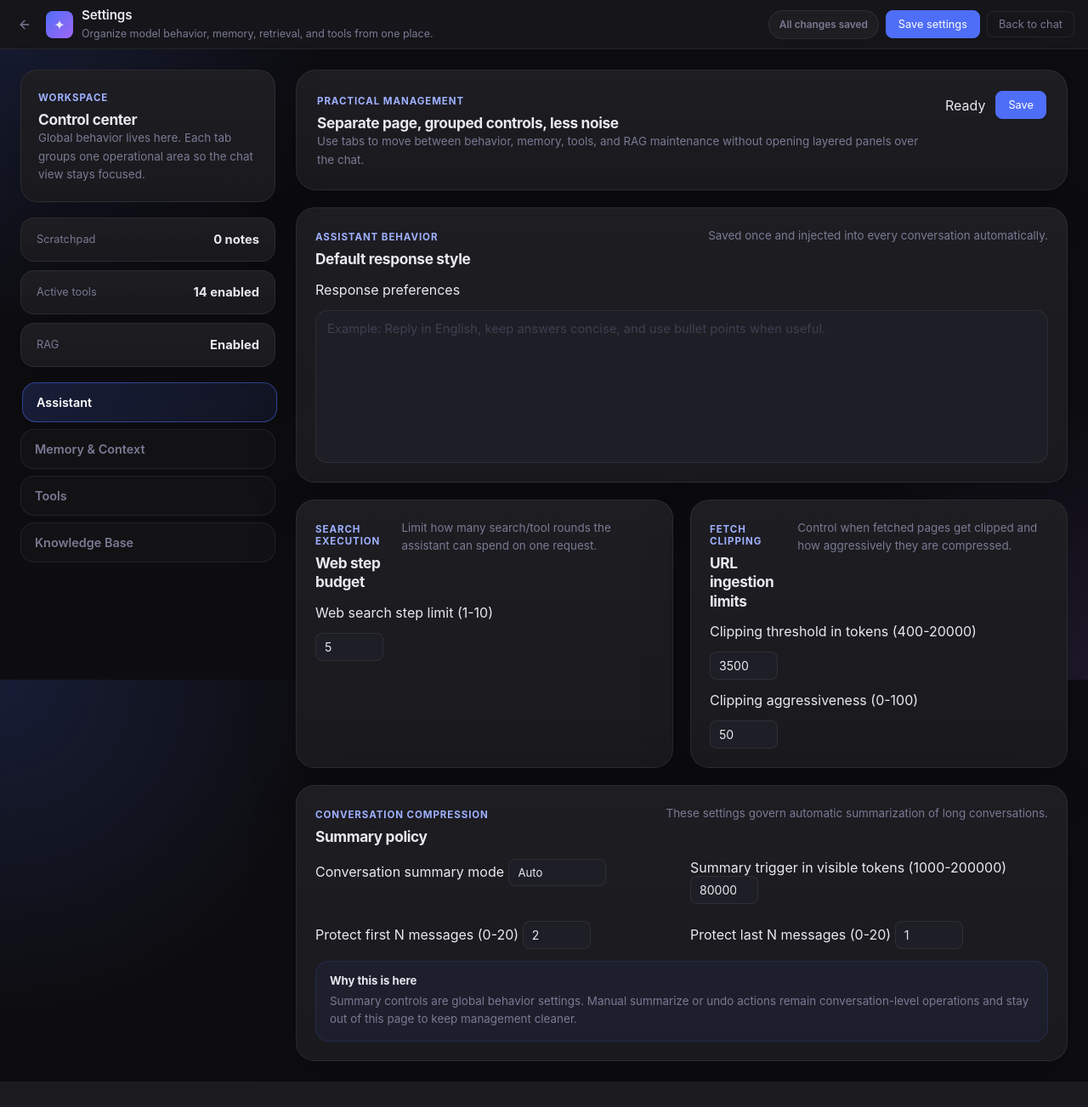
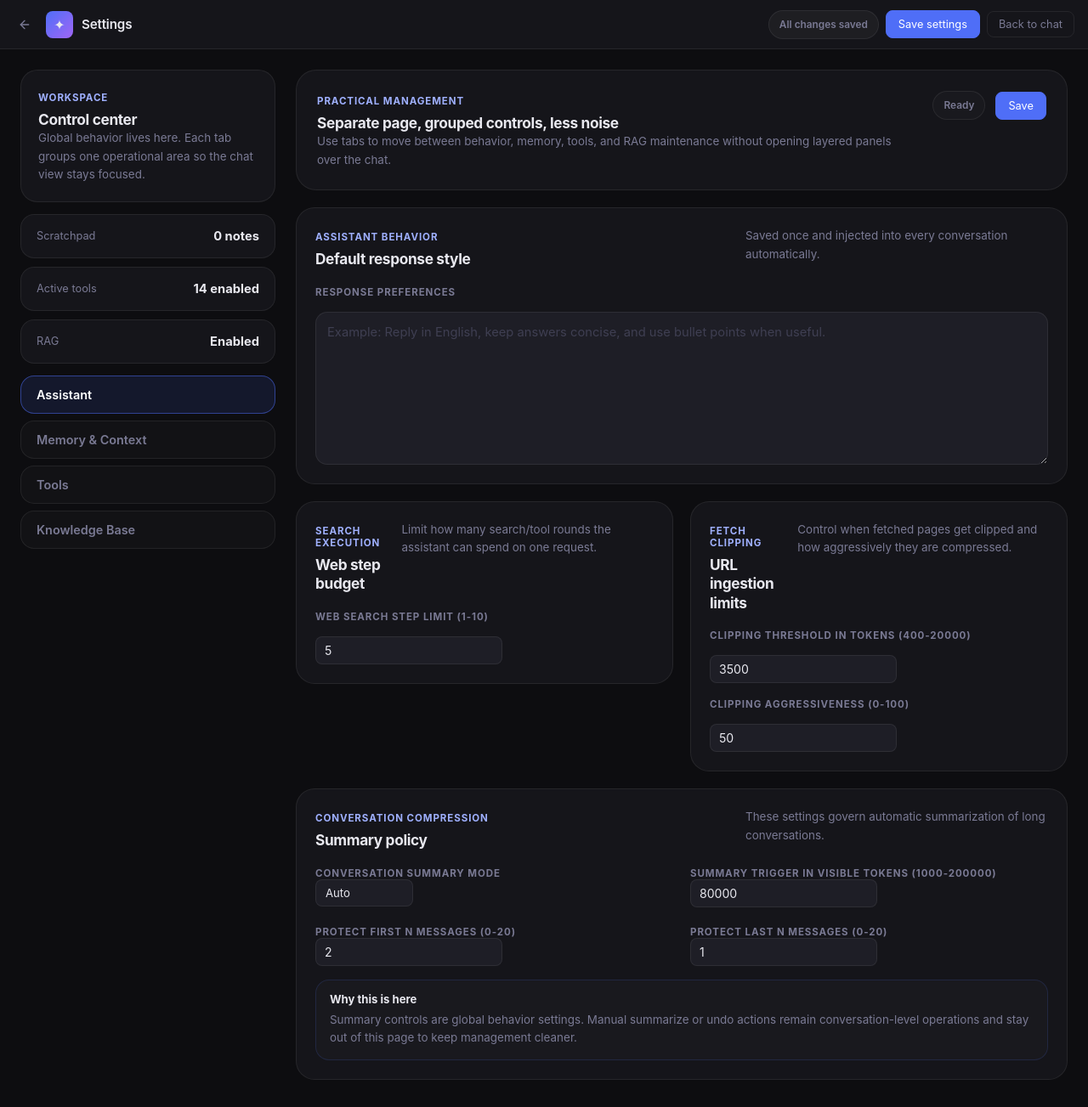
Before and after one commit to dexdot20/flask-rag-vision-chatbot, a Flask app: page /settings in a window 1280 px wide. Shown: the whole page at 85% size. Before the commit the page ends 1273 px from the top, so only its background shows below. Run offline with Flask 3, Linux system fonts and the light colour scheme; data that the repository does not hold is empty; parts of the project's set-up code (start-up, migrations or seed data) failed here and were passed over; some libraries are stand-ins or nearby versions.

Commit message:
Refactor settings page: Remove redundant description text from settings header

```diff
--- a/static/style.css
+++ b/static/style.css
@@ -2446,7 +2446,6 @@
   }
 }
 
-.kb-actions-row,
 .kb-inline-form {
   display: flex;
   gap: 8px;
@@ -3059,10 +3058,8 @@
 .settings-page-body {
   overflow: auto;
   min-height: 100dvh;
-  background:
-    radial-gradient(circle at top left, rgba(79, 110, 247, 0.16), transparent 26%),
-    radial-gradient(circle at bottom right, rgba(160, 102, 245, 0.12), transparent 22%),
-    var(--bg);
+  background: var(--bg);
+  color-scheme: dark;
 }
 
 .settings-page-title-group {
@@ -3113,7 +3110,9 @@
   display: grid;
   grid-template-columns: 300px minmax(0, 1fr);
   gap: 24px;
-  padding: 24px;
+  width: min(1260px, calc(100% - 48px));
+  margin: 0 auto;
+  padding: 24px 0 32px;
   align-items: start;
 }
 
@@ -3122,7 +3121,7 @@
   top: 24px;
   display: flex;
   flex-direction: column;
-  gap: 18px;
+  gap: 14px;
 }
 
 .settings-page-sidebar__intro,
@@ -3130,10 +3129,8 @@
 .settings-page-section-card,
 .settings-stat-card {
   border: 1px solid var(--border);
-  background:
-    linear-gradient(180deg, rgba(255, 255, 255, 0.035), rgba(255, 255, 255, 0.02)),
-    var(--surface);
-  box-shadow: 0 20px 60px rgba(0, 0, 0, 0.18);
+  background: var(--surface);
+  box-shadow: none;
 }
 
 .settings-page-sidebar__intro {
@@ -3170,6 +3167,22 @@
   line-height: 1.6;
 }
 
+.settings-label {
+  display: block;
+  margin-top: 2px;
+  color: var(--text-secondary);
+  font-size: 0.72rem;
+  font-weight: 700;
+  letter-spacing: 0.08em;
+  text-transform: uppercase;
+}
+
+.settings-copy {
+  color: var(--text-secondary);
+  font-size: 0.8rem;
+  line-height: 1.55;
+}
+
 .settings-page-stats {
   display: grid;
   gap: 10px;
@@ -3205,13 +3218,13 @@
   background: rgba(255, 255, 255, 0.025);
   color: var(--text-secondary);
   border-radius: 16px;
-  padding: 14px 16px;
+  padding: 13px 16px 13px 18px;
   text-align: left;
   font: inherit;
   font-size: 0.9rem;
   font-weight: 600;
   cursor: pointer;
-  transition: border-color 0.15s, background 0.15s, color 0.15s, transform 0.15s;
+  transition: border-color 0.15s, background 0.15s, color 0.15s;
 }
 
 .settings-tab-btn:hover {
@@ -3222,9 +3235,8 @@
 
 .settings-tab-btn.active {
   border-color: rgba(79, 110, 247, 0.5);
-  background: linear-gradient(135deg, rgba(79, 110, 247, 0.18), rgba(79, 110, 247, 0.08));
+  background: rgba(79, 110, 247, 0.12);
   color: #fff;
-  transform: translateX(2px);
 }
 
 .settings-page-content {
@@ -3248,6 +3260,8 @@
   align-items: center;
   gap: 12px;
   flex-shrink: 0;
+  flex-wrap: wrap;
+  justify-content: flex-end;
 }
 
 .settings-tab-panels {
@@ -3273,6 +3287,7 @@
 
 .settings-page-grid--two {
   grid-template-columns: repeat(2, minmax(0, 1fr));
+  align-items: start;
 }
 
 .settings-page-stack {
@@ -3286,7 +3301,7 @@
   padding: 22px;
   display: flex;
   flex-direction: column;
-  gap: 14px;
+  gap: 16px;
 }
 
 .settings-page-section-card__header {
@@ -3294,17 +3309,22 @@
   align-items: flex-start;
   justify-content: space-between;
   gap: 16px;
+  padding-bottom: 2px;
 }
 
 .settings-page-section-card__header > div {
   min-width: 0;
+}
+
+.settings-page-section-card__header p {
+  max-width: 42ch;
 }
 
 .settings-page-note-block {
   padding: 14px 16px;
   border-radius: 16px;
   border: 1px solid rgba(79, 110, 247, 0.16);
-  background: rgba(79, 110, 247, 0.06);
+  background: rgba(255, 255, 255, 0.02);
 }
 
 .settings-page-note-block strong {
@@ -3319,6 +3339,136 @@
   gap: 12px;
 }
 
+.tool-toggle {
+  display: flex;
+  align-items: flex-start;
+  gap: 10px;
+  padding: 12px 14px;
+  border-radius: 14px;
+  border: 1px solid var(--border);
+  background: rgba(255, 255, 255, 0.02);
+  color: var(--text-primary);
+  line-height: 1.45;
+  transition: border-color 0.15s, background 0.15s;
+}
+
+.tool-toggle:hover {
+  border-color: rgba(79, 110, 247, 0.28);
+  background: rgba(79, 110, 247, 0.04);
+}
+
+.tool-toggle input {
+  margin-top: 3px;
+  flex-shrink: 0;
+}
+
+.scratchpad-list {
+  display: flex;
+  flex-direction: column;
+  gap: 10px;
+}
+
+.scratchpad-empty-state {
+  padding: 14px;
+  border: 1px dashed rgba(255, 255, 255, 0.09);
+  border-radius: 14px;
+  background: rgba(255, 255, 255, 0.015);
+  color: var(--text-secondary);
+  font-size: 0.82rem;
+  line-height: 1.55;
+}
+
+.scratchpad-note-row {
+  display: flex;
+  align-items: center;
+  gap: 10px;
+}
+
+.scratchpad-note-row .settings-text {
+  flex: 1;
+}
+
+.scratchpad-toolbar,
+.kb-actions-row {
+  display: flex;
+  align-items: center;
+  justify-content: space-between;
+  gap: 10px;
+  flex-wrap: wrap;
+}
+
+.scratchpad-count {
+  color: var(--text-secondary);
+  font-size: 0.8rem;
+}
+
+.settings-status {
+  display: inline-flex;
+  align-items: center;
+  justify-content: center;
+  min-height: 34px;
+  padding: 0 12px;
+  border-radius: 999px;
+  border: 1px solid var(--border);
+  background: rgba(255, 255, 255, 0.02);
+  color: var(--text-secondary);
+  font-size: 0.74rem;
+  font-weight: 600;
+  white-space: nowrap;
+}
+
+.settings-status[data-tone="success"] {
+  color: #92d7ac;
+  border-color: rgba(146, 215, 172, 0.28);
+  background: rgba(146, 215, 172, 0.08);
+}
+
+.settings-status[data-tone="warning"] {
+  color: #f0cc7a;
+  border-color: rgba(240, 204, 122, 0.28);
+  background: rgba(240, 204, 122, 0.08);
+}
+
+.settings-status[data-tone="error"] {
+  color: #f08d8d;
+  border-color: rgba(240, 141, 141, 0.28);
+  background: rgba(240, 141, 141, 0.08);
+}
+
+.rag-settings-grid {
+  grid-template-columns: repeat(2, minmax(0, 1fr));
+}
+
+.rag-setting-group {
+  display: flex;
+  flex-direction: column;
+  gap: 8px;
+  padding: 14px;
+  border: 1px solid var(--border);
+  border-radius: 16px;
+  background: rgba(255, 255, 255, 0.015);
+}
+
+.kb-doc-item {
+  border-radius: 14px;
+}
+
+.settings-number,
+.settings-select,
+.settings-page-section-card textarea {
+  width: 100%;
+}
+
+.settings-number {
+  width: min(220px, 100%);
+}
+
+.settings-page-section-card textarea {
+  min-height: 180px;
+  resize: vertical;
+  line-height: 1.6;
+}
+
 .settings-back-btn {
   text-decoration: none;
 }
@@ -3326,6 +3476,7 @@
 @media (max-width: 1080px) {
   .settings-page-shell {
     grid-template-columns: 1fr;
+    width: min(100%, calc(100% - 48px));
   }
 
   .settings-page-sidebar {
@@ -3362,7 +3513,8 @@
 
 @media (max-width: 640px) {
   .settings-page-shell {
-    padding: 14px;
+    width: min(100%, calc(100% - 28px));
+    padding: 14px 0 24px;
     gap: 16px;
   }
 
@@ -3381,6 +3533,10 @@
   .settings-page-pill,
   .settings-save-trigger,
   .header-controls > .btn-ghost {
+    width: 100%;
+  }
+
+  .settings-page-banner__actions {
     width: 100%;
   }
 }
--- a/templates/settings.html
+++ b/templates/settings.html
@@ -19,7 +19,6 @@
         <div class="header-logo">✦</div>
         <div class="settings-page-title-group">
           <h1>Settings</h1>
-          <p>Organize model behavior, memory, retrieval, and tools from one place.</p>
         </div>
       </div>
     </div>
```
